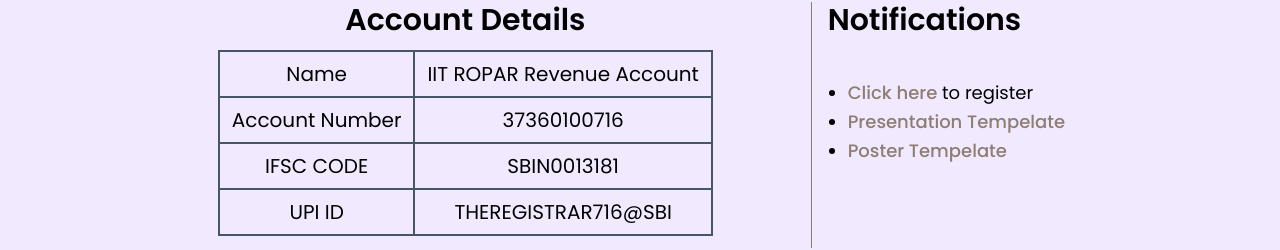
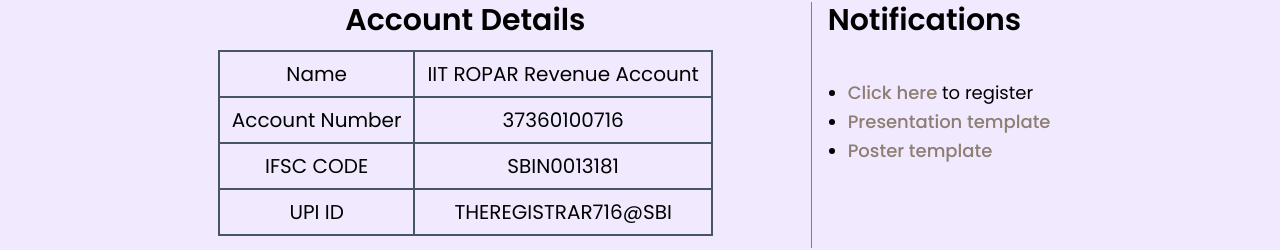
Before and after one commit to itspunkaj/CesaFiesta-React, a React (Vite) app: page /registration in a window 1280 px wide. Shown: the part 522-772 px from the top of the page. Built offline with nearby package versions, Linux system fonts and the light colour scheme.

Commit message:
fix: correct spelling of 'template' in Registration component

```diff
--- a/src/Pages/Registration/Registration.jsx
+++ b/src/Pages/Registration/Registration.jsx
@@ -91,8 +91,8 @@ function Registration() {
             <div className="my-10 text-lg leading-relaxed">
               <ul className="list-disc pl-5">
               <li><a className="text-firstColor font-medium hover:text-thirdColor py-2" href='#' target='blank_'>Click here </a> to register</li>
-                <li><a className="text-firstColor font-medium hover:text-thirdColor py-3" href='https://docs.google.com/presentation/d/1mPXSCvjDbYVOnD0bi9o0bgFD0vZW4xr3/edit#slide=id.p1' target='blank_'>Presentation Tempelate</a></li>
-                <li><a className="text-firstColor font-medium hover:text-thirdColor py-3" href='https://docs.google.com/presentation/d/1mQgTIQtOpmEj2hbELKVoTWTv33eUm8jW/edit#slide=id.p1' target='blank_'>Poster Tempelate</a></li>
+                <li><a className="text-firstColor font-medium hover:text-thirdColor py-3" href='https://docs.google.com/presentation/d/1mPXSCvjDbYVOnD0bi9o0bgFD0vZW4xr3/edit#slide=id.p1' target='blank_'>Presentation template</a></li>
+                <li><a className="text-firstColor font-medium hover:text-thirdColor py-3" href='https://docs.google.com/presentation/d/1mQgTIQtOpmEj2hbELKVoTWTv33eUm8jW/edit#slide=id.p1' target='blank_'>Poster template</a></li>
               </ul>
             </div>
           </div>
```
